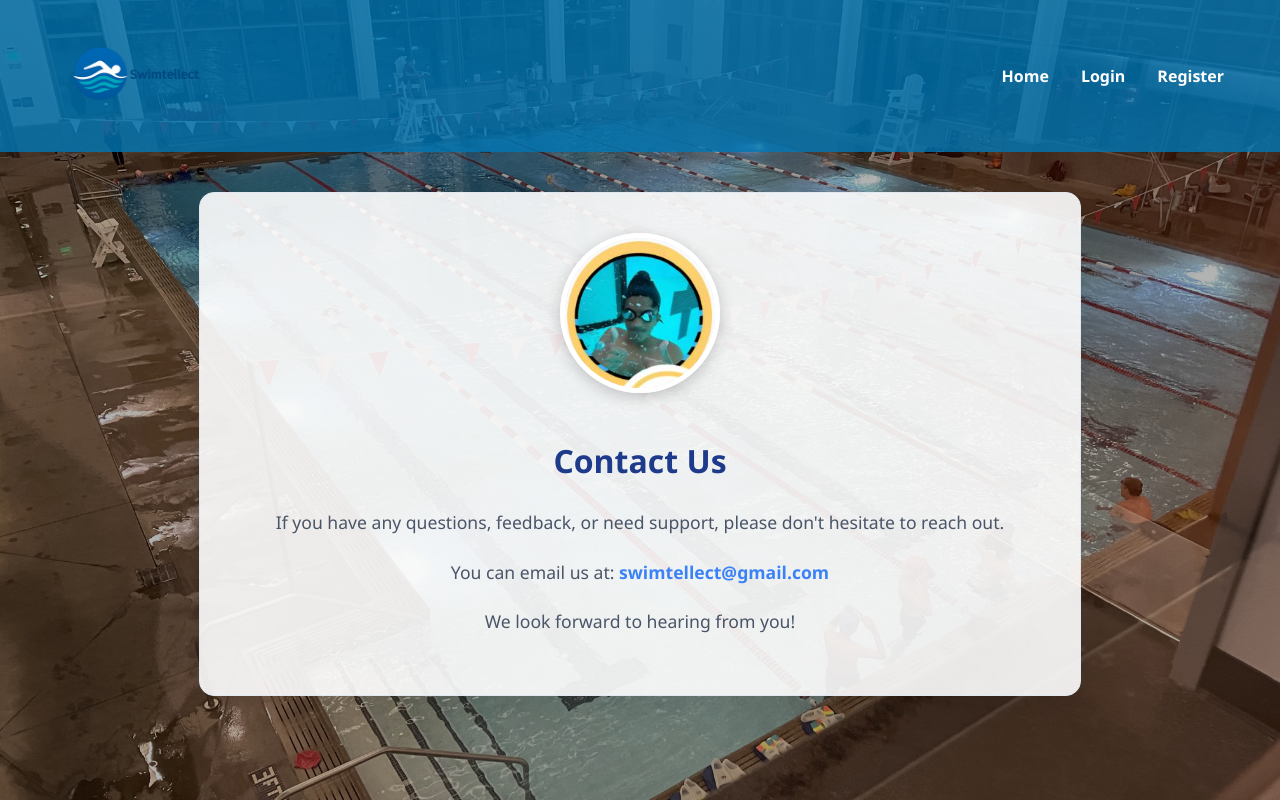
After one commit to Tanay-14/Swimtellect, a Django app: page /contact/ in a window 1280 px wide. The commit adds this page. Run offline with Django 5.2, Linux system fonts and the light colour scheme.

```diff
--- a/appchallenge/templates/base.html
+++ b/appchallenge/templates/base.html
@@ -4,7 +4,7 @@
 <html lang="en">
 <head>
     <meta charset="UTF-8">
-    <title>{% block title %}SwimTellect{% endblock %}</title>
+    <title>{% block title %}Swimtellect{% endblock %}</title>
 </head>
 <style>
 
@@ -420,6 +420,7 @@ input[type="radio"]:checked ~ .carousel-nav label {
             <a href = "{% url 'upload'%}">Upload</a>
             <a href = "{% url 'training'%}">Training</a>
             <a href = "{% url 'dashboard'%}">Dashboard</a>
+            <a href = "{% url 'contact'%}">Contact</a>
             <a href = "{% url 'logout'%}">Logout</a>
         {% endif %}
     </div>
--- /dev/null
+++ b/appchallenge/templates/contact.html
@@ -0,0 +1,56 @@
+{% extends "base.html" %}
+{% load static %}
+
+{% block title %}Contact Us{% endblock %}
+
+{% block content %}
+<style>
+    body {
+        background: url("{% static 'images/swimmingpool.jpg' %}") no-repeat center center fixed;
+        background-size: cover;
+        /* Add a slight overlay to make text more readable */
+        background-color: rgba(0, 0, 0, 0.3);
+        background-blend-mode: multiply;
+    }
+    .profile-image {
+        width: 150px;
+        height: 150px;
+        border-radius: 50%;
+        object-fit: cover;
+        border: 5px solid #fff;
+        box-shadow: 0 4px 15px rgba(0,0,0,0.2);
+        margin-bottom: 20px;
+    }
+    .contact-container {
+        max-width: 800px;
+        margin: 40px auto;
+        padding: 40px;
+        background-color: rgba(255, 255, 255, 0.9); /* Slightly transparent white */
+        border-radius: 15px;
+        box-shadow: 0 10px 30px rgba(0, 0, 0, 0.08);
+        border: 1px solid #e2e8f0;
+        text-align: center;
+    }
+    .contact-container h1 {
+        color: #1e3a8a;
+        margin-bottom: 25px;
+    }
+    .contact-container p {
+        color: #4a5568;
+        line-height: 1.8;
+        font-size: 1.1rem;
+    }
+    .contact-container a {
+        color: #3b82f6;
+        text-decoration: none;
+    }
+</style>
+
+<div class="contact-container">
+    <img src="{% static 'images/tanayswimtellect.JPG' %}" alt="Contact Person" class="profile-image">
+    <h1>Contact Us</h1>
+    <p>If you have any questions, feedback, or need support, please don't hesitate to reach out.</p>
+    <p>You can email us at: <a href="mailto:swimtellect@gmail.com" style="font-weight: 600;">swimtellect@gmail.com</a></p>
+    <p>We look forward to hearing from you!</p>
+</div>
+{% endblock %}
--- a/appchallenge/templates/landing.html
+++ b/appchallenge/templates/landing.html
@@ -14,7 +14,7 @@
                 <a href="{% url 'upload' %}" class="cta-button primary">Analyze Your Technique</a>
             </div>
         {% else %}
-            <h1>Welcome to SwimTellect</h1>
+            <h1>Welcome to Swimtellect</h1>
             <p class="hero-subtitle">AI-Powered Swimming Technique Analysis</p>
             <p class="hero-description">
                 Transform your swimming performance with advanced AI technology that analyzes your technique
--- a/appchallenge/urls.py
+++ b/appchallenge/urls.py
@@ -31,6 +31,7 @@ urlpatterns = [
     path("training/", views.training, name="training"),
     path("generate-plan/", views.generate_plan, name="generate_plan"),
     path("dashboard/", views.dashboard, name="dashboard"),
+    path("contact/", views.contact, name="contact"),
     path("", views.landing, name="landing"),
 
 ]
--- a/appchallenge/views.py
+++ b/appchallenge/views.py
@@ -14,6 +14,9 @@ from .youtube import get_youtube_videos
 
 def landing(request):
     return render(request, "landing.html")
+
+def contact(request):
+    return render(request, "contact.html")
 
 def user_login(request):
     role = request.GET.get("next_role","customer")
```
Also changed, not shown: appchallenge/youtube.py (+6 -4 lines), appchallenge/static/images/swimmingpool.jpg (added), appchallenge/static/images/tanayswimtellect.JPG (added), 2 other files.
